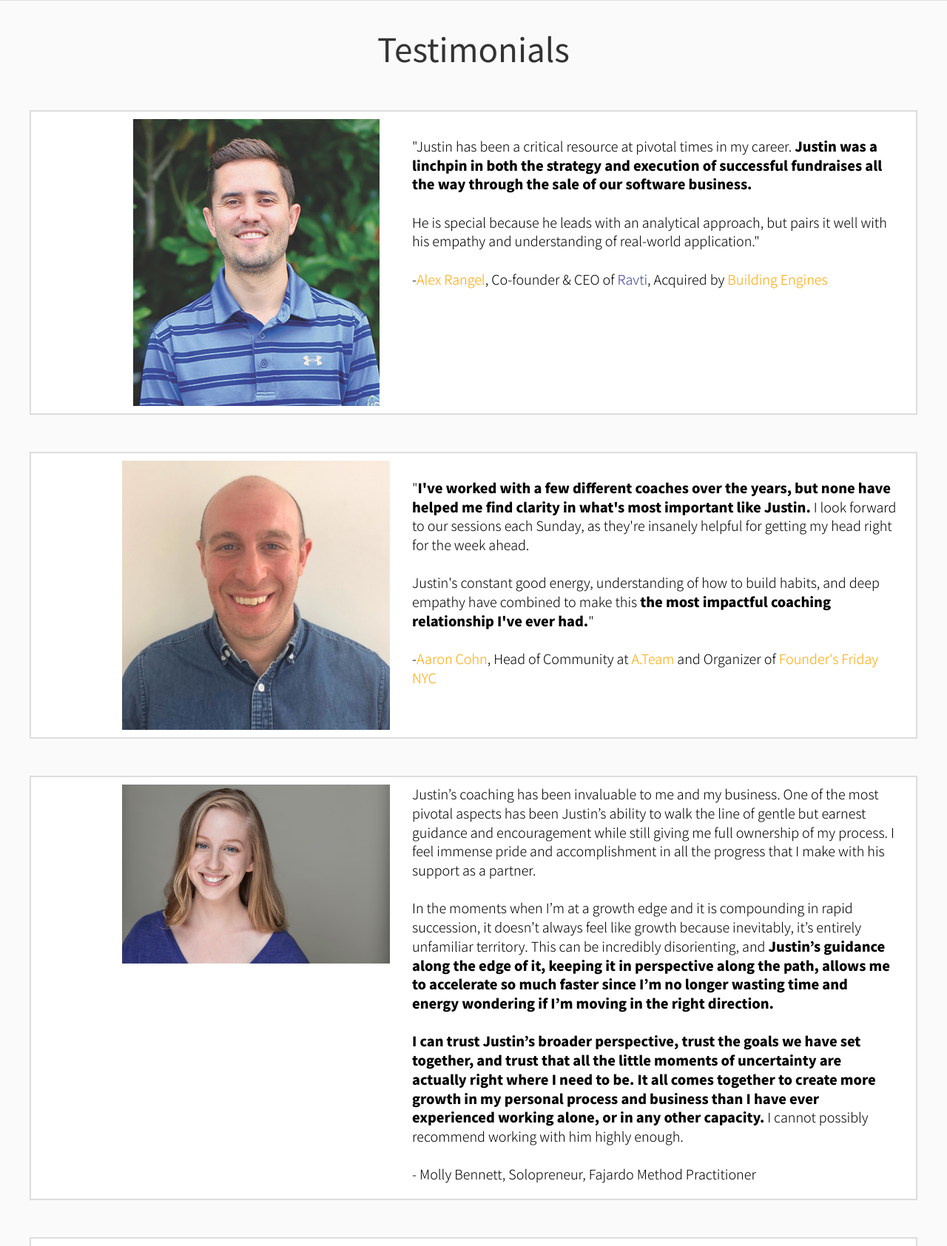
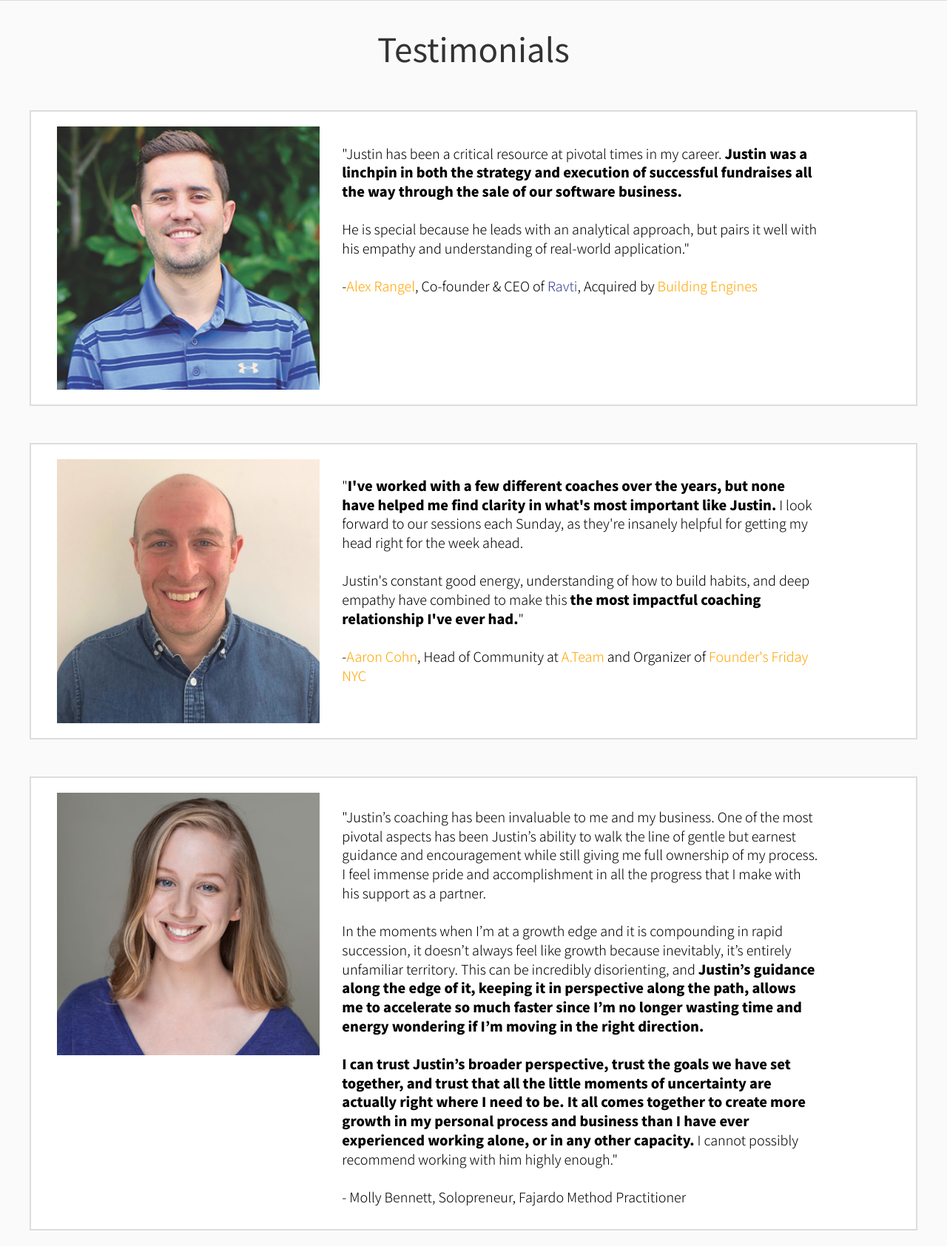
Before and after one commit to justinmulvs/website, a PHP site: page / in a window 1280 px wide. Shown: the part 1609-3294 px from the top of the page at 74% size. Run offline with PHP 8.4, Linux system fonts and the light colour scheme.

Commit message:
squared photos and transitioned to JZ testimonial format

```diff
--- a/css/main.css
+++ b/css/main.css
@@ -121,6 +121,7 @@ PAGE: HOME
 	border-radius: 10%;
 	width: 60%;
 	min-width: 350px;
+	max-width: 500px;
 	border: 2px solid #ddd;
 }
 
@@ -128,9 +129,26 @@ PAGE: HOME
 	font-weight: 400;
 }
 
+.testimonial-row {
+	margin: 50px 2% 0;
+	background: white;
+	color: black;
+	padding: 20px;
+	border: 2px solid #ddd;
+}
+
+.testimonial-photo {
+	width: 100%;
+	max-width: 500px;
+}
+
+.testimonial {
+	margin-top: 20px;
+}
+
 #about-photo {
 	width: 70%;
-	max-width: 600px;
+	max-width: 500px;
 }
 
 .secondary-p-container {
@@ -138,33 +156,6 @@ PAGE: HOME
 	color: black;
 	padding: 10px;
 	margin-top: 20px;
-	border: 2px solid #ddd;
-}
-
-#alr-photo {
-	max-width: 100%;
-}
-
-#cohn-photo {
-	width: 100%;
-	max-width: 388px;
-}
-
-#raw-photo {
-	width: 100%;
-	max-width: 500px;
-}
-
-#meb-photo {
-	width: 100%;
-	max-width: 500px;
-}
-
-.testimonial-row {
-	margin: 50px 2% 0;
-	background: white;
-	color: black;
-	padding: 10px;
 	border: 2px solid #ddd;
 }
 
--- a/index.html
+++ b/index.html
@@ -140,10 +140,10 @@
 		</div>
 
 		<div class="row testimonial-row">
-			<div class="col-xs-12 col-sm-5 col-lg-4 col-lg-offset-1 text-center">
-				<img src="./assets/images/alr_headshot.png" id="alr-photo">
+			<div class="col-xs-12 col-sm-5 col-lg-4 text-center">
+				<img src="./assets/images/alr_headshot.png" class="testimonial-photo" id="alr-photo">
 			</div>
-			<div class="col-xs-10 col-xs-offset-1 col-sm-5 col-sm-offset-1 col-lg-7 col-lg-offset-0"
+			<div class="col-xs-10 col-xs-offset-1 col-sm-5 col-sm-offset-1 col-lg-7 col-lg-offset-0 testimonial"
 				id="alr-testimonial">
 				<p>"Justin has been a critical resource at pivotal times in my career. <b>Justin was a linchpin in both
 						the strategy and execution of successful fundraises all the way through the sale of our software
@@ -160,10 +160,10 @@
 		</div>
 
 		<div class="row testimonial-row">
-			<div class="col-xs-12 col-sm-5 col-lg-4 col-lg-offset-1 text-center">
-				<img src="./assets/images/cohn_headshot.jpg" id="cohn-photo">
+			<div class="col-xs-12 col-sm-5 col-lg-4 text-center">
+				<img src="./assets/images/cohn_headshot.jpg" class="testimonial-photo" id="cohn-photo">
 			</div>
-			<div class="col-xs-10 col-xs-offset-1 col-sm-5 col-sm-offset-1 col-lg-7 col-lg-offset-0"
+			<div class="col-xs-10 col-xs-offset-1 col-sm-5 col-sm-offset-1 col-lg-7 col-lg-offset-0 testimonial"
 				id="alr-testimonial">
 				<p>"<b>I've worked with a few different coaches over the years, but none have helped me find clarity in
 						what's most important like Justin.</b> I look forward to our sessions each Sunday, as they're
@@ -180,11 +180,11 @@
 		</div>
 
 		<div class="row testimonial-row">
-			<div class="col-xs-12 col-sm-5 col-lg-4 col-lg-offset-1 text-center">
-				<img src="./assets/images/meb_headshot.jpeg" id="meb-photo">
+			<div class="col-xs-12 col-sm-5 col-lg-4 text-center">
+				<img src="./assets/images/meb_headshot.jpeg" class="testimonial-photo" id="meb-photo">
 			</div>
-			<div class="col-xs-10 col-xs-offset-1 col-sm-5 col-sm-offset-1 col-lg-7 col-lg-offset-0">
-				<p>Justin’s coaching has been invaluable to me and my business. One of the most pivotal aspects has been
+			<div class="col-xs-10 col-xs-offset-1 col-sm-5 col-sm-offset-1 col-lg-7 col-lg-offset-0 testimonial">
+				<p>"Justin’s coaching has been invaluable to me and my business. One of the most pivotal aspects has been
 					Justin’s ability to walk the line of gentle but earnest guidance and encouragement while still
 					giving me full ownership of my process. I feel immense pride and accomplishment in all the progress
 					that I make with his support as a partner.<br><br>
@@ -199,18 +199,18 @@
 						all the little moments of uncertainty are actually right where I need to be. It all comes
 						together to create more growth in my personal process and business than I have ever experienced
 						working alone, or in any other capacity.</b> I cannot possibly recommend working with him highly
-					enough.<br><br>
+					enough."<br><br>
 
 					- Molly Bennett</a>, Solopreneur, Fajardo Method Practitioner
 			</div>
 		</div>
 
 		<div class="row testimonial-row">
-			<div class="col-xs-12 col-sm-5 col-lg-4 col-lg-offset-1 text-center">
-				<img src="./assets/images/raw_headshot.png" id="raw-photo">
+			<div class="col-xs-12 col-sm-5 col-lg-4 text-center">
+				<img src="./assets/images/raw_headshot.png" class="testimonial-photo" id="raw-photo">
 			</div>
-			<div class="col-xs-10 col-xs-offset-1 col-sm-5 col-sm-offset-1 col-lg-7 col-lg-offset-0">
-				<p><b>Since I started with Justin about six months ago, my revenue has nearly doubled.</b> He did this
+			<div class="col-xs-10 col-xs-offset-1 col-sm-5 col-sm-offset-1 col-lg-7 col-lg-offset-0 testimonial">
+				<p><b>"Since I started with Justin about six months ago, my revenue has nearly doubled.</b> He did this
 					by expertly helping me remove physical and mental blockers that I didn’t even know I had to make
 					room for smart decisions to move my income upward. The best part is, at the same time, <b>he made
 						sure my decision-making fundamentally resonated with who I am as a person.</b><br><br>
@@ -222,7 +222,7 @@
 					<b>His unique approach beautifully balances psychological and emotional awareness with hard-hitting
 						strategy and clarity of direction.</b> When working with Justin, no stone will go unturned no
 					matter the shape or size. Yet, he will make this seemingly arduous and overwhelming process of doing
-					so unbelievably invigorating, positive, and comfortable.<br><br>
+					so unbelievably invigorating, positive, and comfortable."<br><br>
 
 					-<a href="https://www.aaronwaltersmusic.com/" target="_blank">Aaron Walters</a>, Solopreneur,
 					Producer, Composer, Live + Studio Musician
```
Also changed, not shown: css/responsive.css (+41 -30 lines), assets/images/alr_headshot.png, assets/images/meb_headshot.jpeg, assets/images/raw_headshot.png.
